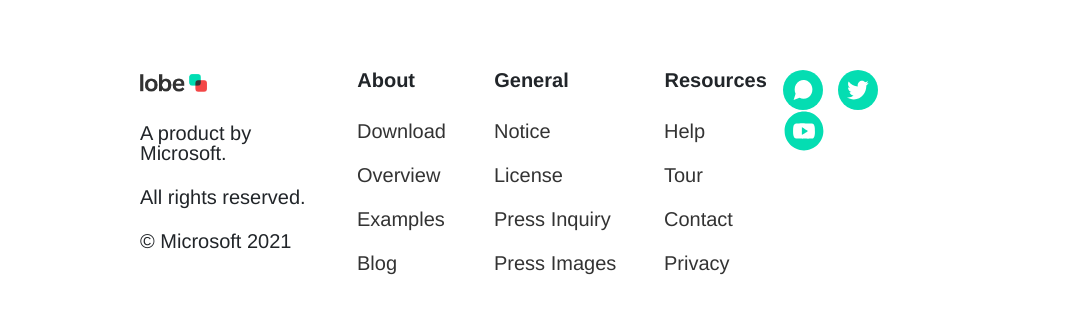
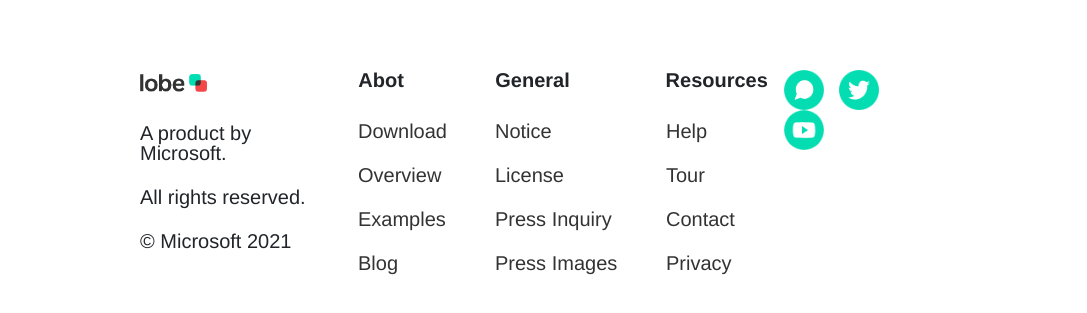
Before and after one commit to modvegas/Projects, a plain HTML site: page pages/lobe/index.html in a window 1280 px wide. Shown: the part 1600-1913 px from the top of the page, without its empty margins (96-1183 px from the left). Drawn offline with nearby package versions, Linux system fonts and the light colour scheme; a web font is replaced by a local one.

Commit message:
footer objected

```diff
--- a/pages/abstract/main.js
+++ b/pages/abstract/main.js
@@ -93,7 +93,6 @@
         </div>`
     );
   });
-  function footerLast() {}
 };
 
 window.onload = () => {
--- a/pages/lobe/index.html
+++ b/pages/lobe/index.html
@@ -9,6 +9,7 @@
       integrity="sha384-4bw+/aepP/YC94hEpVNVgiZdgIC5+VKNBQNGCHeKRQN+PtmoHDEXuppvnDJzQIu9"
       crossorigin="anonymous"
     />
+    <script src="https://ajax.googleapis.com/ajax/libs/jquery/3.3.1/jquery.min.js"></script>
     <link
       href="https://db.onlinewebfonts.com/c/5ffb14c9ea41286ce553095f37596444?family=Lab+Grotesque"
       rel="stylesheet"
@@ -177,7 +178,7 @@
             <div class="footer-copyright">All rights reserved.</div>
             <div class="footer-copyright">© Microsoft 2021</div>
           </div>
-          <div class="footer-column">
+          <!--           <div class="footer-column">
             <div class="footer-column-header">About</div>
             <div class="footer-column-link"><a href="#">Download</a></div>
             <div class="footer-column-link"><a href="#">Overview</a></div>
@@ -198,72 +199,16 @@
             <div class="footer-column-link"><a href="#">Contact</a></div>
             <div class="footer-column-link"><a href="#">Privacy</a></div>
           </div>
+ -->
           <div class="footer-socials">
-            <a href="#"
-              ><svg
-                height="40px"
-                viewBox="0 0 48 48"
-                xml:space="preserve"
-                xmlns="http://www.w3.org/2000/svg"
-              >
-                <circle
-                  cx="24"
-                  cy="24"
-                  fill="#04ddb2"
-                  r="24"
-                  class="fill-1cb7eb"
-                ></circle>
-                <path
-                  d="M 35.268 23.341 C 35.272 25.082 34.886 26.798 34.141 28.352 C 32.34 32.149 28.656 34.547 24.626 34.548 C 22.973 34.553 21.343 34.146 19.868 33.361 L 12.731 35.866 L 15.11 28.352 C 14.365 26.798 13.979 25.082 13.983 23.341 C 13.984 19.099 16.263 15.219 19.868 13.322 C 21.343 12.537 22.973 12.131 24.626 12.135 L 25.252 12.135 C 30.655 12.45 34.97 16.994 35.268 22.683 L 35.268 23.341 Z"
-                  fill="#FFFFFF"
-                  class="fill-ffffff"
-                ></path></svg></a
-            ><a href="#"
-              ><svg
-                height="40px"
-                viewBox="0 0 48 48"
-                xml:space="preserve"
-                xmlns="http://www.w3.org/2000/svg"
-              >
-                <circle
-                  cx="24"
-                  cy="24"
-                  fill="#04ddb2"
-                  r="24"
-                  class="fill-1cb7eb"
-                ></circle>
-                <path
-                  d="M36.8 15.4c-.9.5-2 .8-3 .9 1.1-.7 1.9-1.8 2.3-3.1-1 .6-2.1 1.1-3.4 1.4-1-1.1-2.3-1.8-3.8-1.8-2.9 0-5.3 2.5-5.3 5.7 0 .4 0 .9.1 1.3-4.4-.2-8.3-2.5-10.9-5.9-.5.8-.7 1.8-.7 2.9 0 2 .9 3.7 2.3 4.7-.9 0-1.7-.3-2.4-.7v.1c0 2.7 1.8 5 4.2 5.6-.4.1-.9.2-1.4.2-.3 0-.7 0-1-.1.7 2.3 2.6 3.9 4.9 3.9-1.8 1.5-4.1 2.4-6.5 2.4-.4 0-.8 0-1.3-.1 2.3 1.6 5.1 2.6 8.1 2.6 9.7 0 15-8.6 15-16.1v-.7c1.2-1 2.1-2 2.8-3.2z"
-                  fill="#FFFFFF"
-                  class="fill-ffffff"
-                ></path></svg></a
-            ><a href=""
-              ><svg
-                height="42px"
-                viewBox="0 0 100 100"
-                xml:space="preserve"
-                xmlns="http://www.w3.org/2000/svg"
-              >
-                <g fill="#04ddb2" class="fill-c12025">
-                  <path
-                    d="M50.872 44.545c-.825-.475-1.662-.915-2.442-1.464-.747-.525-1.396-1.05-2.148-1.562-.401-.273-1.282-.541-1.282-.803v2.148c0 1.239-.094 7.613-.08 8.412.02 1.337-.084 2.674-.035 4.011.046 1.275.054 2.493.01 3.825 0 0 3.185-1.547 3.61-1.814 1.634-1.029 3.235-2.146 4.909-3.102.823-.47 1.674-.886 2.46-1.417.714-.485 3.481-2.812 3.577-2.753-1.278-.781-2.517-1.598-3.849-2.289-1.704-.884-3.07-2.237-4.73-3.192z"
-                  ></path>
-                  <path
-                    d="M50 3.84C24.506 3.84 3.84 24.506 3.84 50S24.506 96.16 50 96.16 96.16 75.494 96.16 50 75.494 3.84 50 3.84zm25.354 56.174c-.477 2.246-1.078 4.595-2.618 6.369-1.671 1.922-4.549 1.416-6.848 1.582-5.589.404-11.166.026-16.759.173-2.299.061-4.566.008-6.859-.106-2.282-.114-4.669.13-6.95-.054-1.384-.113-2.777-.116-4.156-.286-1.106-.136-2.778-.297-3.615-1.133-.407-.406-.54-1.037-.893-1.511l-.509-.888c-2.191-4.672-2.147-9.816-2.156-14.92-.005-1.896.225-3.782.174-5.68-.033-1.225.523-2.385.599-3.618.078-1.236.311-2.427.909-3.5 1.164-2.087 1.753-3.067 3.916-3.952 1.083-.444 3.101-.568 4.261-.546 1.381.024 2.765.018 4.144.002 2.804-.034 5.604-.117 8.407-.108 2.438.007 4.907.019 7.339.171 2.435.15 4.88-.083 7.322-.021 2.012.051 4.028.047 6.036.195 1.503.111 3.255.294 4.561 1.129.784.501 1.656 1.17 2.009 1.992 1.026 2.389 1.88 4.808 2.024 7.422.148 2.678.182 5.36.255 8.04.013.462.027.925.042 1.387.089 2.627-.092 5.288-.635 7.861z"
-                  ></path>
-                </g>
-              </svg>
-            </a>
+            <a href="#"><img src="images/reddit.png" alt="Reddit Subforum" /></a
+            ><a href="#"><img src="images/twitter.png" alt="Twitter Acc" /></a
+            ><a href="#"><img src="images/yt.png" alt="Youtube Channel" /> </a>
           </div>
         </div>
       </div>
     </div>
   </body>
-  <script
-    src="https://code.jquery.com/jquery-3.2.1.slim.min.js"
-    integrity="sha384-KJ3o2DKtIkvYIK3UENzmM7KCkRr/rE9/Qpg6aAZGJwFDMVNA/GpGFF93hXpG5KkN"
-    crossorigin="anonymous"
-  ></script>
   <script
     src="https://cdn.jsdelivr.net/npm/popper.js@1.12.9/dist/umd/popper.min.js"
     integrity="sha384-ApNbgh9B+Y1QKtv3Rn7W3mgPxhU9K/ScQsAP7hUibX39j7fakFPskvXusvfa0b4Q"
--- a/pages/lobe/main.js
+++ b/pages/lobe/main.js
@@ -0,0 +1,28 @@
+const footerLinks = [
+  {
+    title: "Abot",
+    links: ["Download", "Overview", "Examples", "Blog"],
+  },
+  {
+    title: "General",
+    links: ["Notice", "License", "Press Inquiry", "Press Images"],
+  },
+  {
+    title: "Resources",
+    links: ["Help", "Tour", "Contact", "Privacy"],
+  },
+];
+
+window.onload = () => {
+  footerLinks.map((item) => {
+    $(`
+    <div class="footer-column">
+        <div class="footer-column-header">${item.title}</div>
+    ${item.links
+      .map((url) => {
+        return `<div class="footer-column-link"><a href="#">${url}</a></div>`;
+      })
+      .join("")}
+    </div>`).insertBefore(".footer-socials");
+  });
+};
--- a/pages/lobe/style.css
+++ b/pages/lobe/style.css
@@ -260,9 +260,10 @@
 .footer-socials > a {
   margin-right: 15px;
 }
-.footer-socials > a > svg {
+.footer-socials > a > img {
   transition: 0.2s ease;
+  width: 40px;
 }
-.footer-socials > a > svg:hover {
+.footer-socials > a > img:hover {
   transform: scale3d(1.15, 1.15, 1.15);
 }
```
Also changed, not shown: pages/lobe/images/reddit.png (added), pages/lobe/images/twitter.png (added), pages/lobe/images/yt.png (added).
